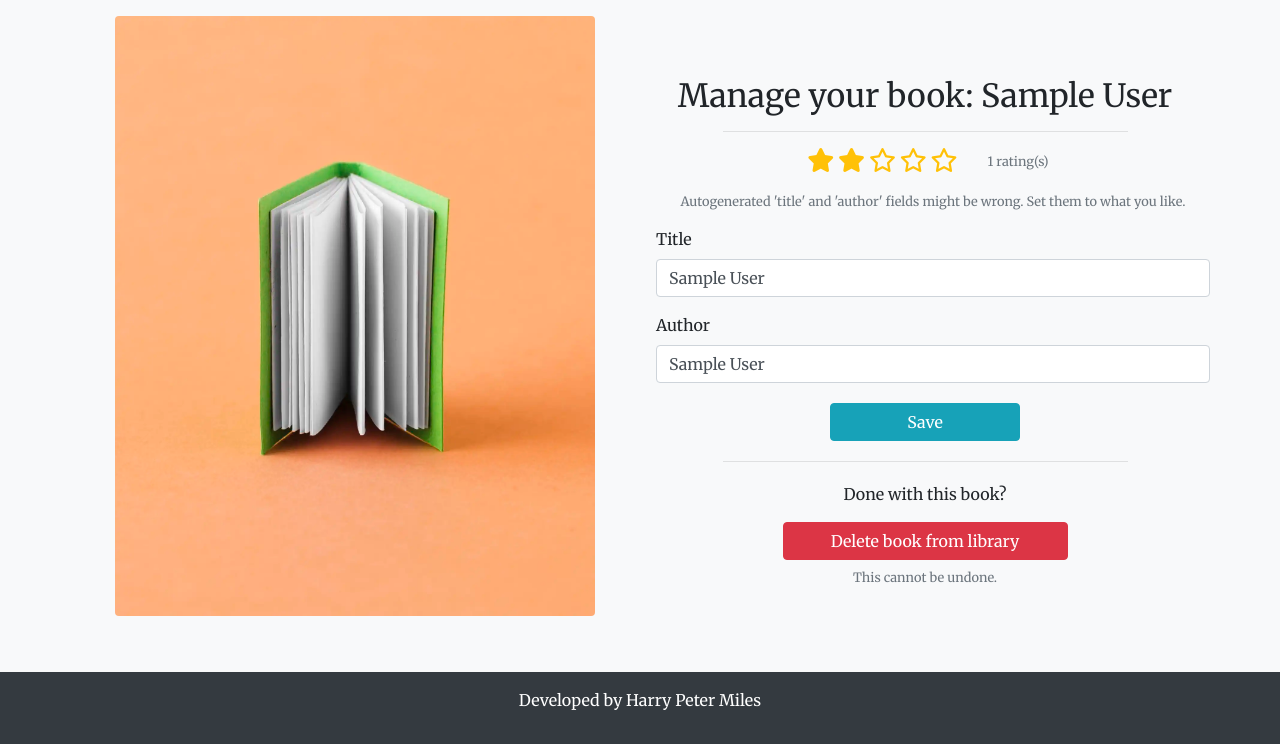
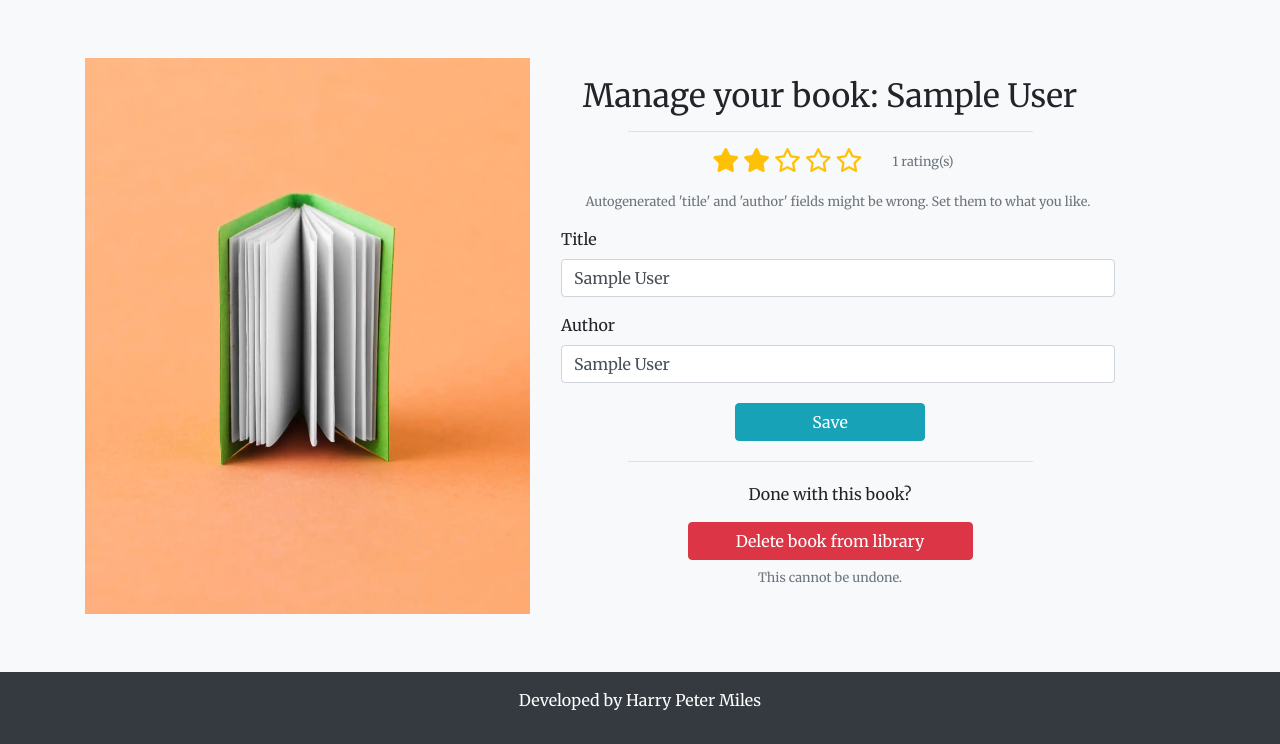
Before and after one commit to harrypmdev/online-book-reader, a Django app: page /manage/1/ in a window 1280 px wide. Shown: the part 56-800 px from the top of the page. Run offline with Django 5.2, Linux system fonts and the light colour scheme; a user stored in the database is signed in; tables that the repository leaves empty hold one stand-in row (values such as "Sample post"); some libraries are stand-ins or nearby versions.

Commit message:
fix: center manage page image on x and y axis

```diff
--- a/books/templates/books/manage_book.html
+++ b/books/templates/books/manage_book.html
@@ -23,7 +23,7 @@
         </div>
     </div>
     <div class="row h-100">
-        <div class="d-none d-lg-block col-lg-6 text-center">
+        <div class="d-none d-lg-flex justify-content-center align-items-center col-lg-5 text-center">
             <img class="img-fluid rounded vh-75 text-center object-fit-contain my-3" src="{% static 'images/open_book.webp' %}" alt="A single book on a shelf.">
         </div>
         <div class="justify-content-center d-flex flex-column col-lg-6 mt-3 mb-2 mb-lg-0">
```
